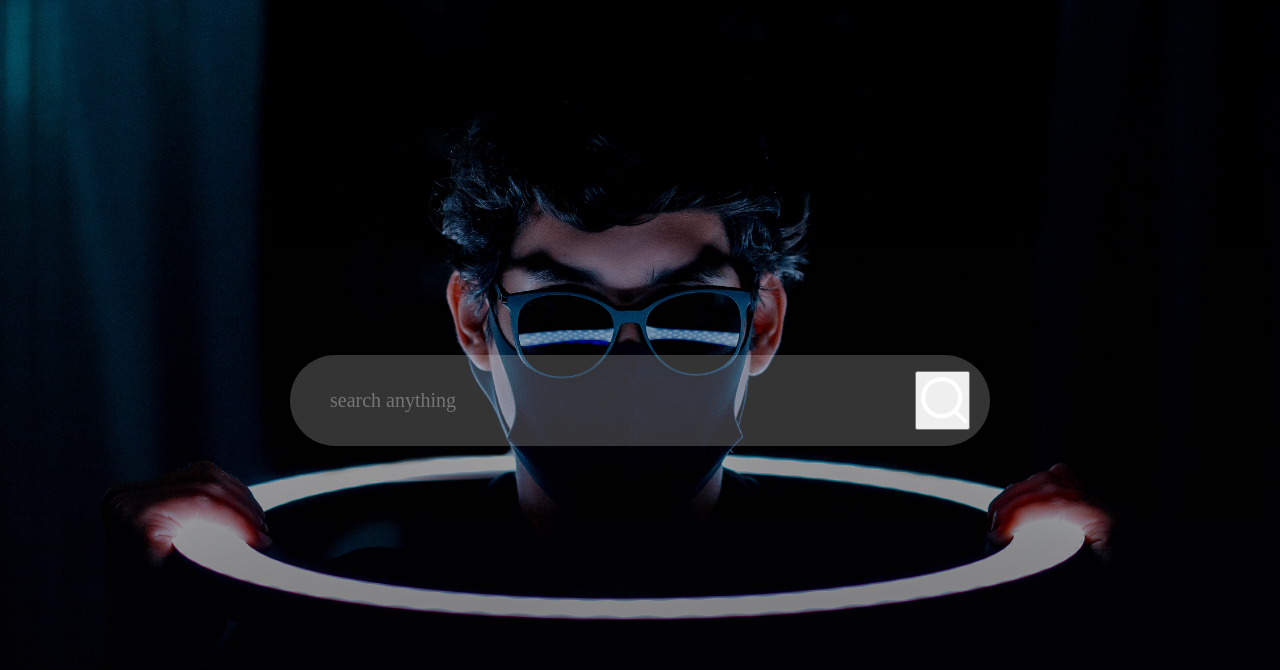
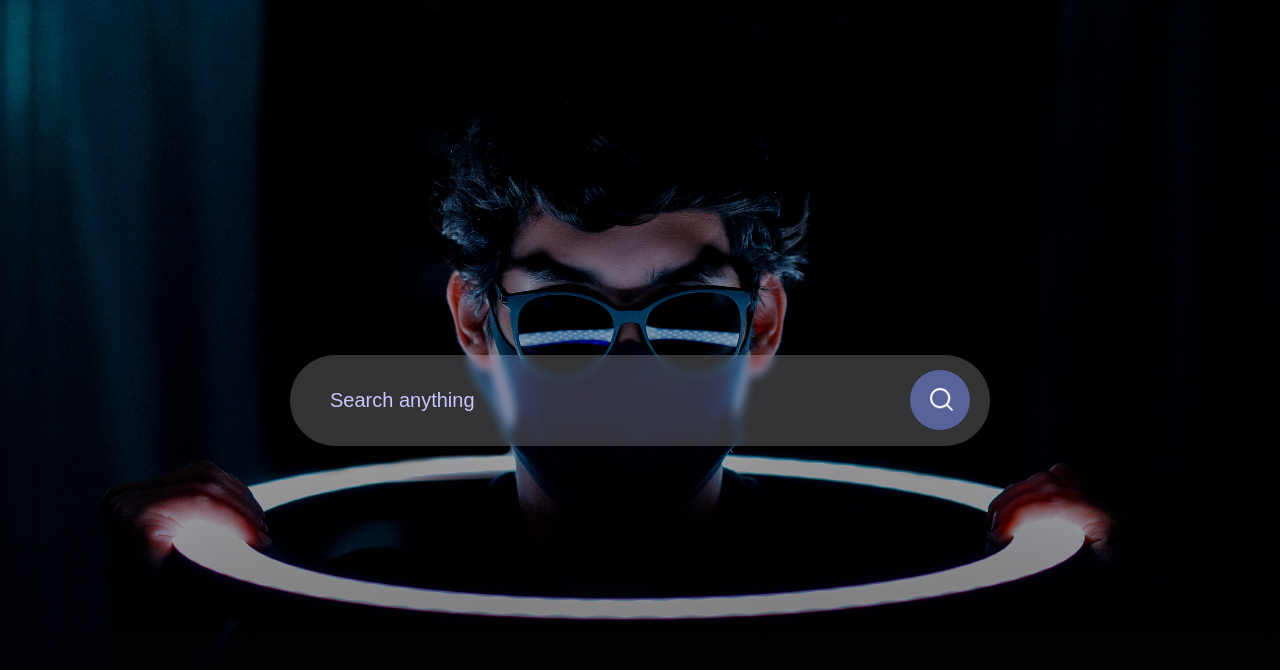
Before and after one commit to Alejaacostta19/challenge, a plain HTML site: page index.html in a window 1280 px wide. Drawn offline with Linux system fonts and the light colour scheme.

Commit message:
Versión 1 del buscador finalizada con redirección a google

```diff
--- a/index.html
+++ b/index.html
@@ -9,8 +9,8 @@
 </head>
 <body>
         <div class="container">
-           <form action="" class="search-bar">
-                <input type="text" placeholder="search anything" name="q">
+           <form action="https://www.google.com/search" method="get" class="search-bar">
+                <input type="text" placeholder="Search anything" name="q">
                 <button type="submit"><img src="images/search.png" alt="imagen lupa"></button>
            </form>
         </div>
--- a/style.css
+++ b/style.css
@@ -3,7 +3,7 @@
     margin: 0;
     padding: 0;
     box-sizing: border-box;
-    font-family: 'Poppins', 'sans-serif';
+    font-family: 'Arial', 'sans-serif';
 
 }
 
@@ -27,6 +27,7 @@
     align-items: center;
     border-radius: 60px;
     padding: 10px 20px;
+    backdrop-filter: blur(4px) saturate(180%);
 }
 
 .search-bar input{
@@ -36,4 +37,22 @@
     outline: none;
     padding: 24px 20px;
     font-size: 20px;
+    color: #cac7ff;
 }
+
+::placeholder{
+    color: #cac7ff;
+}
+
+.search-bar button img{
+    width: 25px;
+}
+
+.search-bar button{
+    border: 0;
+    border-radius: 50%;
+    width: 60px;
+    height: 60px;
+    background: #58629b;
+    cursor: pointer;
+}
```
